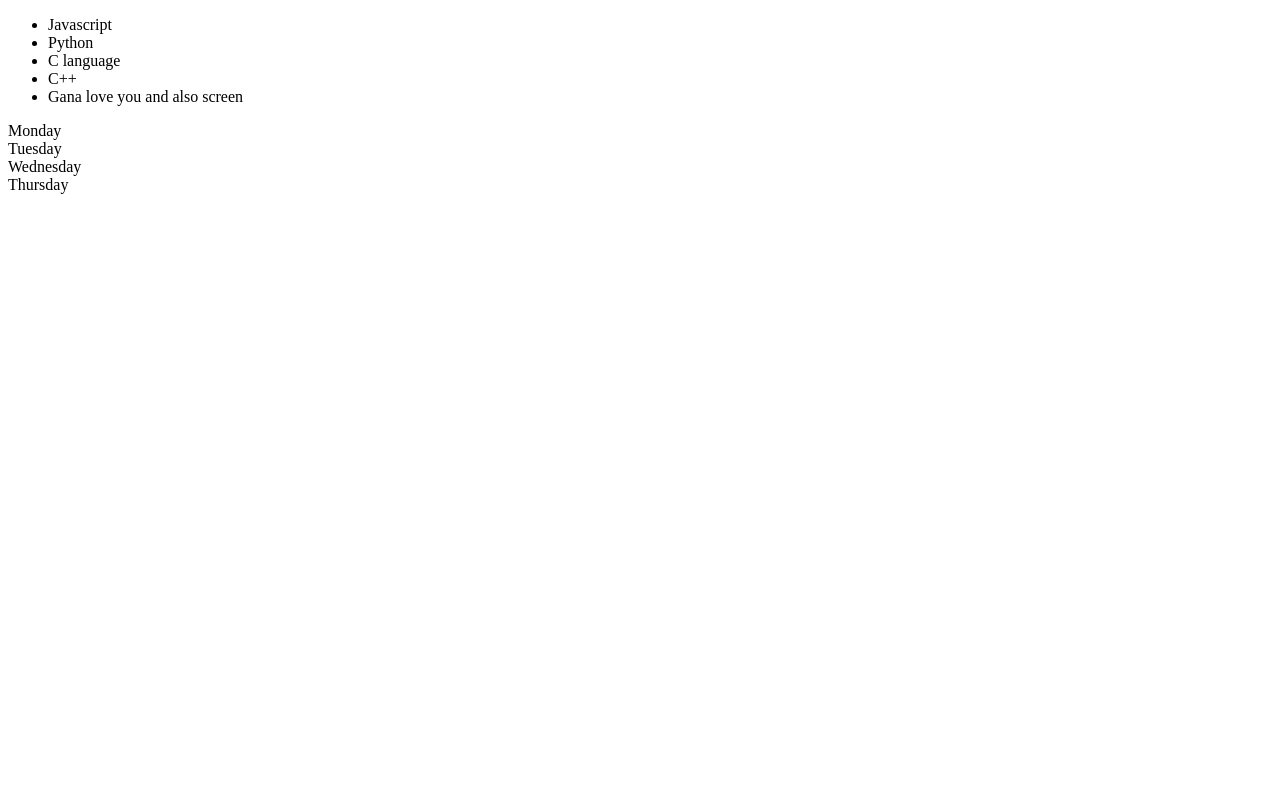
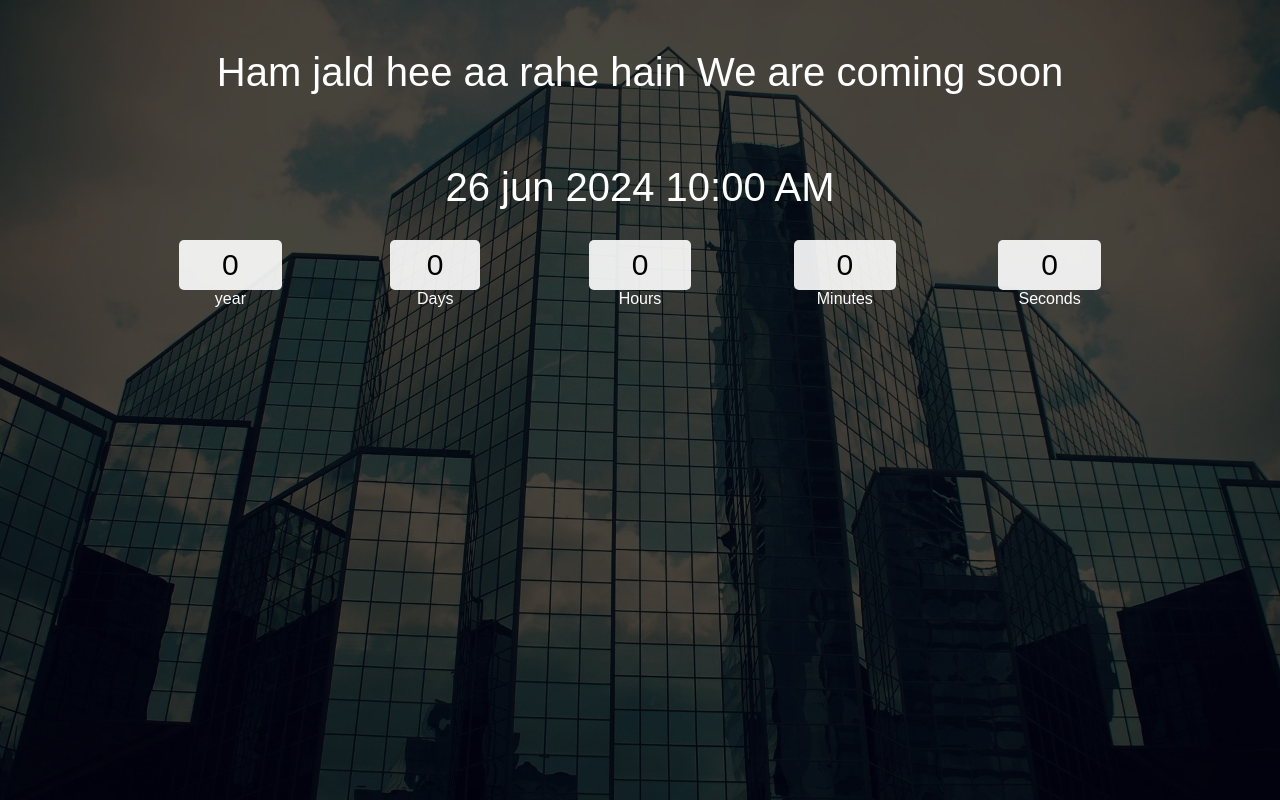
Before and after one commit to Shivendradahayat866/Simple-project-as-Demo, a plain HTML site: page index.html in a window 1280 px wide. Drawn offline with Linux system fonts and the light colour scheme; files that its build step writes are made by us from their sources; files whose address does not match are found by name.

Commit message:
Update index.html

```diff
--- a/index.html
+++ b/index.html
@@ -1,29 +1,51 @@
 <!DOCTYPE html>
 <html lang="en">
+
 <head>
     <meta charset="UTF-8">
+    <meta http-equiv="X-UA-Compatible" content="IE=edge">
     <meta name="viewport" content="width=device-width, initial-scale=1.0">
     <title>Document</title>
+    <link rel="stylesheet" href="css/custom.css">
 </head>
 <body>
+
     <div class="main">
-        <ul>
-            <li class="mylist" id="list1">Javascript</li>
-            <li class="mylist" id="list2">Python</li>
-            <li class="mylist" id="list3">C language</li>
-            <li class="mylist" id="list4">C++</li>
-            <li>Gana love you and also screen</li>
-        </ul>
+        <div class="overlay">
+            <div class="title"> Ham jald hee aa rahe hain We are coming soon</div>
+            <div class="titlee" id="end-date" >26 jun 2024 10:00 AM</div>
+            <div class="col">
+                <div>
+                    <input type="text" readonly value="0">
+                    <br>
+                    <label for="">year</label>
+                </div>
+                <div>
+                    <input class="day" type="text" readonly value="0">
+                    <br>
+                    <label for="">Days</label>
+                </div>
+                <div>
+                    <input type="text" readonly value="0">
+                    <br>
+                    <label for="">Hours</label>
+                </div>
+                <div>
+                    <input type="text" readonly value="0">
+                    <br>
+                    <label for="">Minutes</label>
+                </div>
+                <div>
+                    <input type="text" readonly value="0">
+                    <br>
+                    <label for="">Seconds</label>
+                </div>
+
+            </div>
+        </div>
     </div>
 
-    <div class="parent">
-        <div class="day">Monday</div>
-        <div class="day">Tuesday</div>
-        <div class="day">Wednesday</div>
-        <div class="day">Thursday</div>
-    </div>
+
 </body>
-<script>
-
-</script>
+<script src="js/app.js"></script>
 </html>
```
